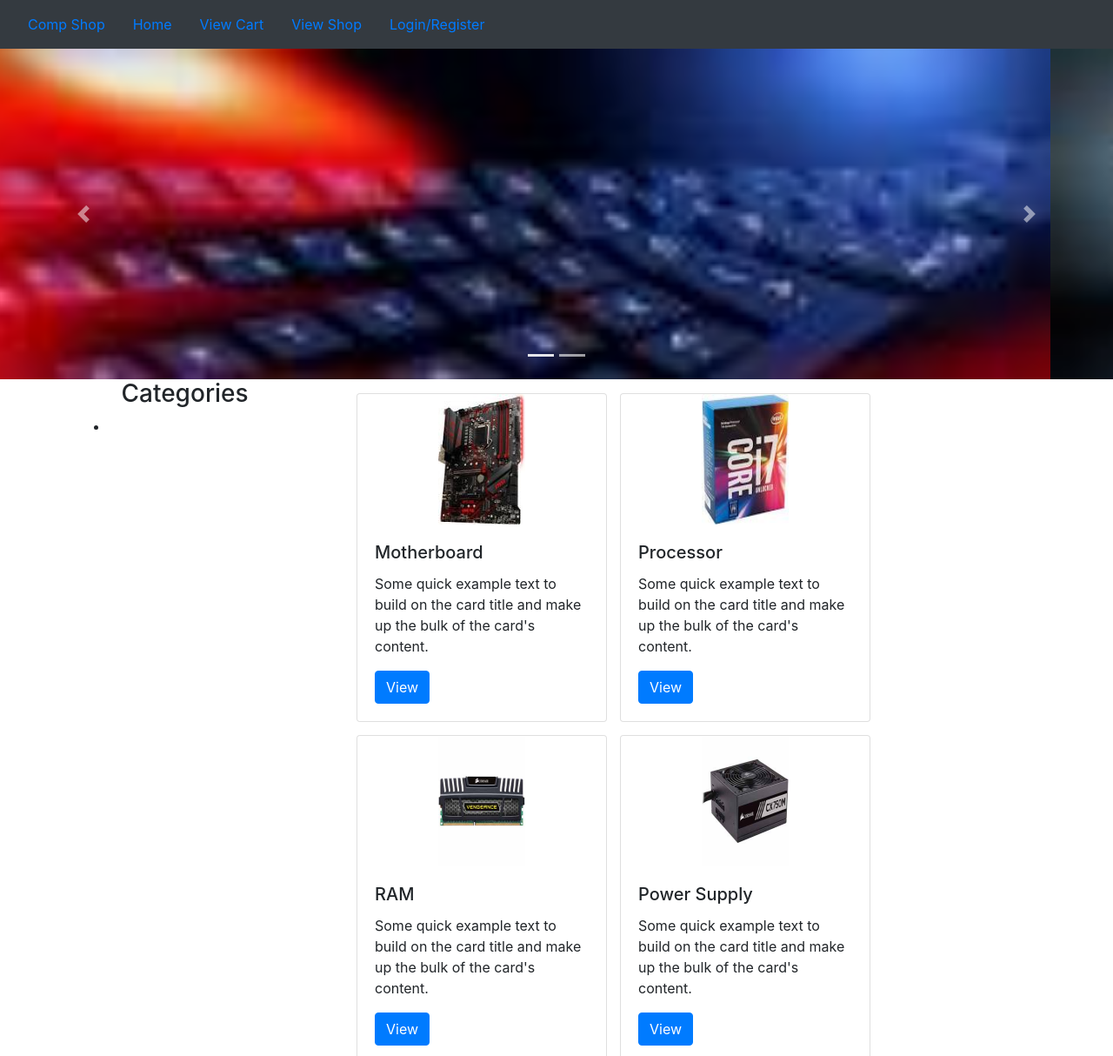
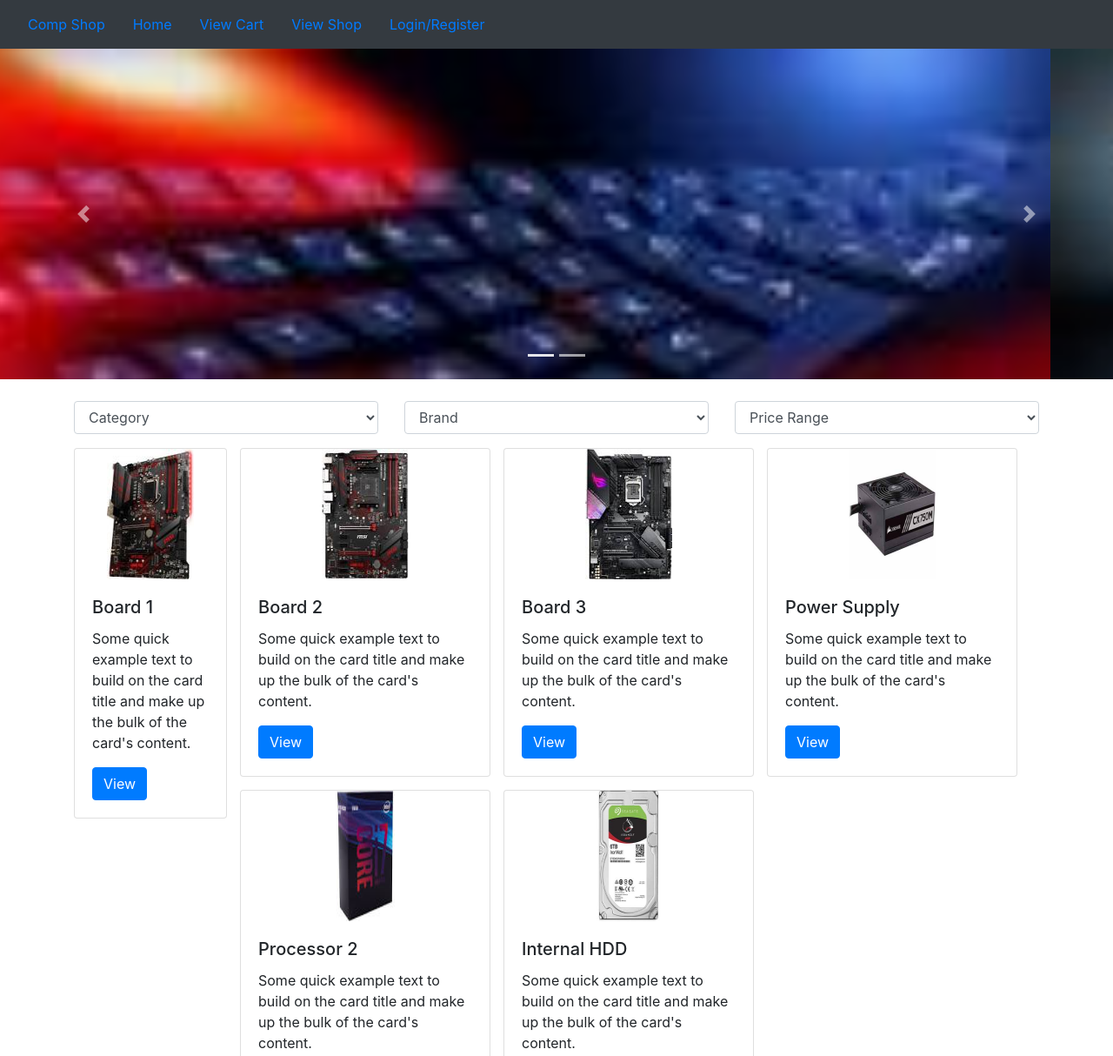
Before and after one commit to lanz31/ecomproj, a plain HTML site: page index.html in a window 1280 px wide. Shown: the top 1214 px of the page at 87% size. Drawn offline with nearby package versions, Linux system fonts and the light colour scheme.

Commit message:
Changed UI layout.

```diff
--- a/css/style.css
+++ b/css/style.css
@@ -1,3 +1,7 @@
+.container-margin-top {
+    margin-top: 25px;
+}
+
 .carousel-img {
     width: 100%;
     height: 380px;
@@ -11,7 +15,13 @@
     text-align: center;
 }
 
-div.items-container {}
+.search-box-container {
+    width: inherit;
+}
+
+div.items-container ul {
+    padding: 0;
+}
 
 div.items-container ul li {
     list-style-type: none;
--- a/index.html
+++ b/index.html
@@ -52,22 +52,33 @@
     </a>
   </div>
 
-  <div class="container clearfix">
+  <div class="container clearfix container-margin-top">
     <div class="row">
-      <div class="col-lg-3">
-        <h3 class="featured-items-header">Categories</h3>
-        <ul>
-          <li><a href="#"></a></li>
-        </ul>
+      <div class="col-lg-4 col-md-4">
+        <select class="form-control">
+          <option>Category</option>
+        </select>
       </div>
-      <div class="col-lg-9">
+      <div class="col-lg-4 col-md-4">
+        <select class="form-control">
+          <option>Brand</option>
+        </select>
+      </div>
+      <div class="col-lg-4 col-md-4">
+        <select class="form-control">
+          <option>Price Range</option>
+        </select>
+      </div>
+    </div>
+    <div class="row">
+      <div class="col-lg-12">
         <div class="items-container">
           <ul>
             <li>
-              <div class="card" style="width: 18rem;">
+              <div class="card" style="width: 11rem;">
                 <img class="card-img-top" src="img/board1.jpg" alt="Card image cap">
                 <div class="card-body">
-                  <h5 class="card-title">Motherboard</h5>
+                  <h5 class="card-title">Board 1</h5>
                   <p class="card-text">Some quick example text to build on the card title and make up the bulk of the card's content.</p>
                   <a href="#" class="btn btn-primary" data-toggle="modal" data-target="#exampleModal">View</a>
                 </div>
@@ -75,9 +86,9 @@
             </li>
             <li>
               <div class="card" style="width: 18rem;">
-                <img class="card-img-top" src="img/proc1.jpg" alt="Card image cap">
+                <img class="card-img-top" src="img/board2.jpg" alt="Card image cap">
                 <div class="card-body">
-                  <h5 class="card-title">Processor</h5>
+                  <h5 class="card-title">Board 2</h5>
                   <p class="card-text">Some quick example text to build on the card title and make up the bulk of the card's content.</p>
                   <a href="#" class="btn btn-primary" data-toggle="modal" data-target="#exampleModal">View</a>
                 </div>
@@ -85,9 +96,9 @@
             </li>
             <li>
               <div class="card" style="width: 18rem;">
-                <img class="card-img-top" src="img/ram.jpg" alt="Card image cap">
+                <img class="card-img-top" src="img/board3.jpg" alt="Card image cap">
                 <div class="card-body">
-                  <h5 class="card-title">RAM</h5>
+                  <h5 class="card-title">Board 3</h5>
                   <p class="card-text">Some quick example text to build on the card title and make up the bulk of the card's content.</p>
                   <a href="#" class="btn btn-primary" data-toggle="modal" data-target="#exampleModal">View</a>
                 </div>
```
